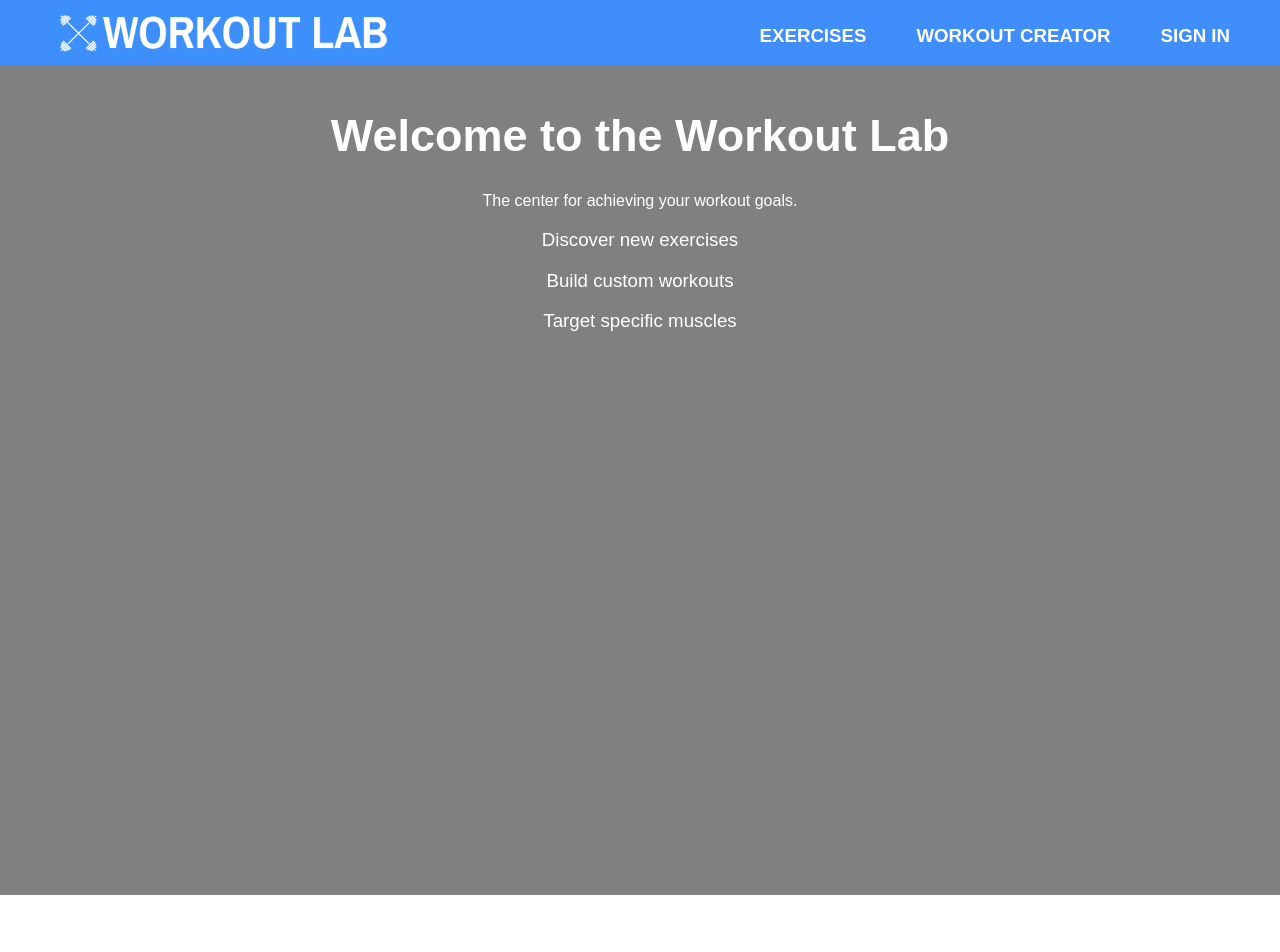
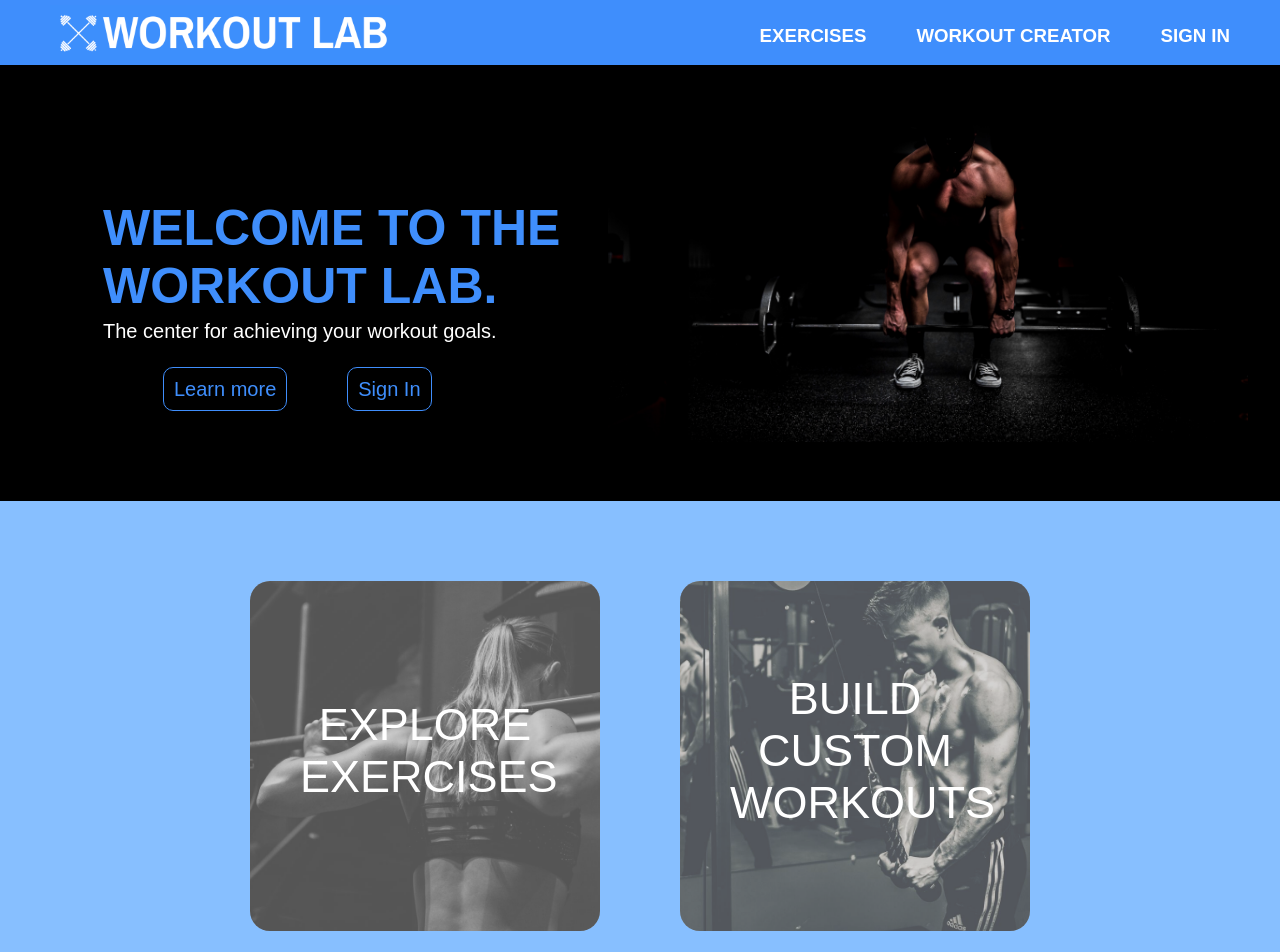
Before and after one commit to sadena27/workout-lab, a React (Create React App) app: page / in a window 1280 px wide. Shown: the top 952 px of the page. Before the commit the page ends 895 px from the top, so only its background shows below. Built offline with nearby package versions, Linux system fonts and the light colour scheme.

Commit message:
Added intro, explore, and learn more sections

```diff
--- a/src/App.css
+++ b/src/App.css
@@ -1,3 +1,7 @@
 .app {
-  margin-top: 80px;
+  margin-top: 65px;
 }
+
+html {
+  scroll-behavior: smooth;
+}
--- a/src/Homepage.css
+++ b/src/Homepage.css
@@ -1,23 +1,101 @@
 .homepage {
     font-family: Archivo, sans-serif;
-    background-color: gray;
-    height: 100vh;
-    margin-top: -15px;
-    padding: 15px 40px;
-    color: white;
 }
 
-.homepage h1 {
-    font-size: 45px;
-    text-align: center;
+.intro {
+    padding: 100px 103px;
+    color: white;
+    background-image: url('homepage_background.jpg');
+    background-color: black;
+    background-size: 50%;
+    background-position: 95% 20%;
+    background-repeat: no-repeat;
 }
 
-.homepage h3 {
-    text-align: center;
-    font-weight: normal;
+.intro h1 {
+    color: #3f8efc;
+    width: 500px;
+    font-size: 50px;
+    margin-bottom: 5px;
 }
 
-.homepage p {
+.intro p {
+    margin-top: 5px;
+    padding-bottom: 15px;
+    font-size: 20px;
+}
+
+.intro__button {
+    color: #3f8efc;
+    text-decoration: none;
+    margin-left: 60px;
+    border: 1px solid;
+    padding: 10px;
+    border-radius: 10px;
+    font-size: 20px;
+}
+
+.intro__button:hover {
+    color: #3f8efc;
+}
+
+.exploreBox {
+    display: flex;
+    justify-content: center;
+    background-color: #87bfff;
+    padding: 70px;
+}
+
+.exploreBox_card {
+    width: 350px;
+    height: 350px;
+    background-color: #aaaaaa;
+    font-size: 45px;
+    border-radius: 20px;
+    margin: 10px 40px;
+    color: white;
+    display: flex;
+    justify-content: center;
+    align-items: center;
+}
+
+.exploreBox_card_exercise {
+    height: 100%;
+    display: flex;
+    justify-content: center;
+    align-items: center;
+    background-image: url('exercise_card.png');
+    background-size: 530px 354px;
+    height: 350px;
+    width: 350px;
+    background-repeat: no-repeat;
+    background-position: center;
+    border-radius: inherit;
+}
+
+.exploreBox_card_workout {
+    height: 100%;
+    display: flex;
+    justify-content: center;
+    align-items: center;
+    background-image: url('workout_card.png');
+    background-size: 508px 382px;
+    height: 350px;
+    width: 350px;
+    background-repeat: no-repeat;
+    background-position: center;
+    border-radius: inherit;
+}
+
+.exploreCardText {
     text-align: center;
-    font-weight: normal;
+    text-decoration: none;
+    width: 250px;
+    color: white;
+    padding-bottom: 10px;
+    transition: text-shadow 500ms ease-in-out;
 }
+
+.exploreCardText:hover {
+    text-shadow: 2px 2px 2px #3f8efc;
+}
--- a/src/Homepage.js
+++ b/src/Homepage.js
@@ -1,14 +1,32 @@
-import React from 'react'
+import React from 'react';
+import { Link } from 'react-router-dom';
 import './Homepage.css';
 
 function Homepage() {
     return (
         <div className="homepage">
-            <h1>Welcome to the Workout Lab</h1>
-            <p>The center for achieving your workout goals.</p>
-            <h3>Discover new exercises</h3>
-            <h3>Build custom workouts</h3>
-            <h3>Target specific muscles</h3>
+            <div className="intro">
+                <h1>WELCOME TO THE WORKOUT LAB.</h1>
+                <p>The center for achieving your workout goals.</p>
+                <a href="#learnMore" className="intro__button">Learn more</a>
+                <Link to="/sign-in" className="intro__button">Sign In</Link>
+            </div>
+            <div className="exploreBox">
+                <div className="exploreBox_card">
+                    <div className="exploreBox_card_exercise">
+                        <Link to="/exercises" className="exploreCardText">EXPLORE EXERCISES</Link>
+                    </div>
+                </div>
+                <div className="exploreBox_card">
+                    <div className="exploreBox_card_workout">
+                        <Link to="/workout-creator" className="exploreCardText">BUILD CUSTOM WORKOUTS</Link>
+                    </div>
+                </div>
+            </div>
+            <div id="learnMore">
+                <h1> LEARN MORE</h1>
+                <p>This is where you can learn more about workout lab.</p>
+            </div>
         </div>
     )
 }
```
